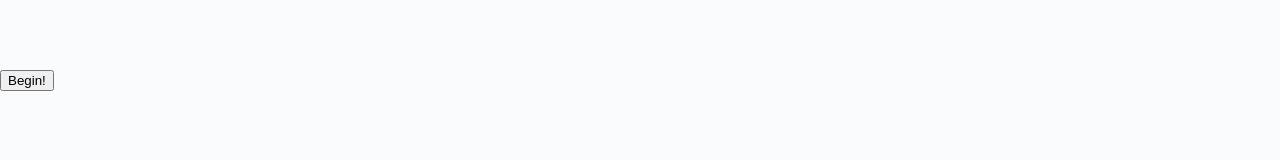
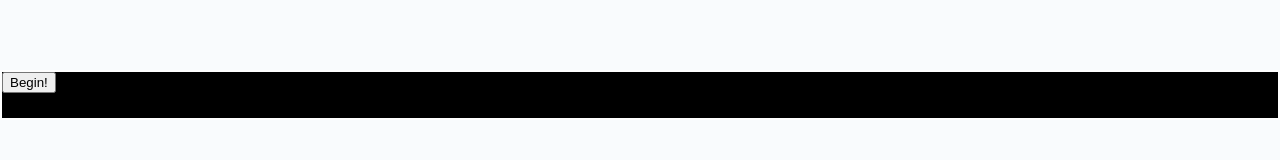
Before and after one commit to sam-lerner/sam-lerner-web-quiz, a plain HTML site: page index.html in a window 1280 px wide. Drawn offline with Linux system fonts and the light colour scheme.

Commit message:
Start at formatting.

```diff
--- a/assets/javascript/script.js
+++ b/assets/javascript/script.js
@@ -36,6 +36,10 @@ var questionBody = document.querySelector('#question-body');
 var resultText = document.querySelector('#result');
 var scoreL = document.querySelector("#score");
 var timerEl = document.getElementById("countdown");
+var quizCont = document.querySelector('#container');
+
+// Formatting page elements
+quizCont.setAttribute("style", "align: center; color: white; background: black; border: solid 2px;");
 
 // This is how questions display:
 function renderCurrentQuestion() {
--- a/index.html
+++ b/index.html
@@ -19,7 +19,7 @@
     </p>
   </header>
   <!-- Container for quiz Q&A, plus start button -->
-  <div class="container"></div>
+  <div id="container">
   <button id="start-button">
     Begin!
   </button>
```
